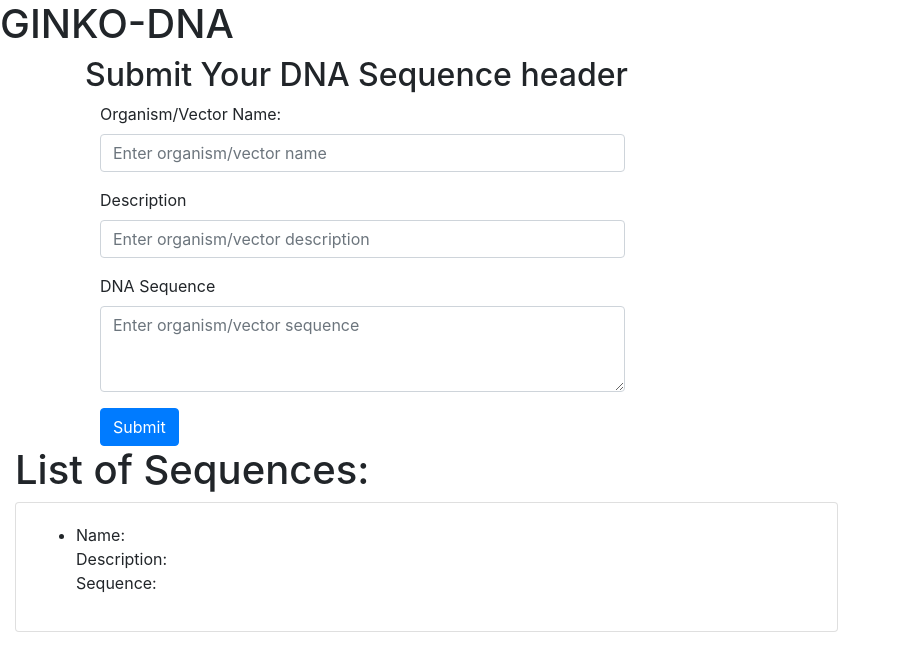
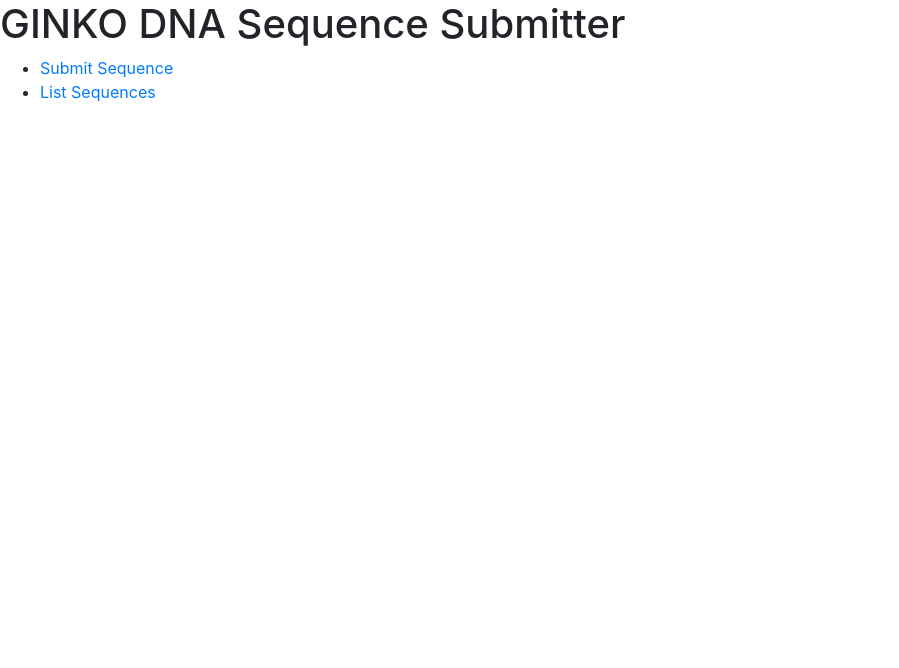
Before and after one commit to subratrout/ginkodna, a React (Create React App) app: page / in a window 1280 px wide. Shown: the top 668 px of the page, without its empty margins (0-899 px from the left). Built offline with nearby package versions, Linux system fonts and the light colour scheme.

Commit message:
Added react-router to add couple of links for submit form and list of sequence display

```diff
--- a/package.json
+++ b/package.json
@@ -10,6 +10,7 @@
     "react": "^16.13.1",
     "react-bootstrap": "^1.3.0",
     "react-dom": "^16.13.1",
+    "react-router-dom": "^5.2.0",
     "react-scripts": "3.4.3"
   },
   "scripts": {
--- /dev/null
+++ b/src/App.js
@@ -0,0 +1,27 @@
+
+import React from 'react';
+import ReactDOM from 'react-dom';
+import './index.css';
+import { Route, Link, BrowserRouter as Router } from 'react-router-dom';
+import * as serviceWorker from './serviceWorker';
+import Sequences from './Sequences';
+import SequenceList from './views/SequenceList';
+
+
+// Set up pages using the React Router Link element for navigation - instead of <a></a>
+const App = () => (
+  <div>
+    <h1>GINKO DNA Sequence Submitter</h1>
+    <ul role="nav">
+      <li><Link to="/submit-sequence">Submit Sequence</Link></li>
+      <li><Link to="/list-sequences">List Sequences</Link></li>
+    </ul>
+
+    <div>
+      <Route path='/submit-sequence' component={Sequences} />
+      <Route path='/list-sequences' component={SequenceList} />
+    </div>
+  </div>
+)
+
+export default App
--- a/src/index.js
+++ b/src/index.js
@@ -1,14 +1,26 @@
 import React from 'react';
 import ReactDOM from 'react-dom';
 import './index.css';
+import { Route, Link, BrowserRouter as Router } from 'react-router-dom';
 import * as serviceWorker from './serviceWorker';
+import App from './App'
 import Sequences from './Sequences';
-import SequenceList from './SequenceList';
+import SequenceList from './views/SequenceList';
 
+const routing = (
+  <Router>
+    <div>
+      <Route path = "/" component = {Sequences} />
+      <Route path = "/sequence-list" component = {SequenceList} />
+    </div>
+  </Router>
+)
 ReactDOM.render(
   <React.StrictMode>
-    <Sequences />
-    <SequenceList />
+    <Router>
+      <App />
+    </Router>
+
   </React.StrictMode>,
   document.getElementById('root')
 );
--- /dev/null
+++ b/src/routes.js
@@ -0,0 +1 @@
+import React from 'react'
```
Also changed, not shown: src/views/SequenceList.js (renamed from src/SequenceList.js), 1 other file (tests, documents, lock files or other folders).
